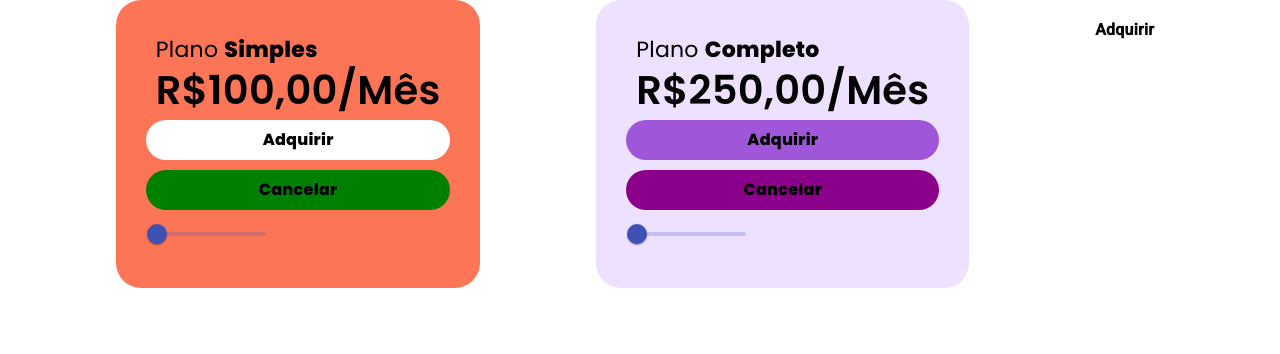
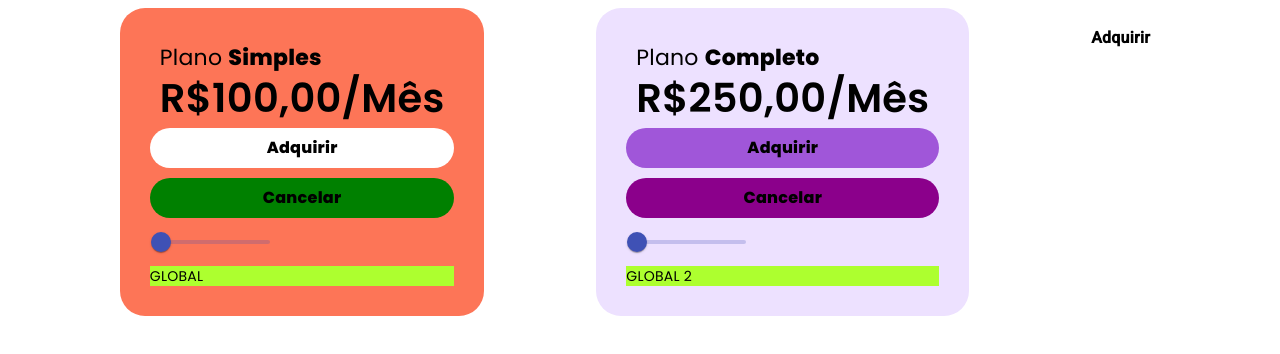
Before and after one commit to brunoolympioferreira/Curso-Angular-v2, an Angular app in the folder Secao_3_Componentes_E_Estilizacoes/projeto-components/: page / in a window 1280 px wide. Shown: the top 354 px of the page. Built offline with nearby package versions, Linux system fonts and the light colour scheme.

Commit message:
S3 - View Encapsulation

```diff
--- a/Secao_3_Componentes_E_Estilizacoes/projeto-components/src/app/card-roxo/card-roxo.component.html
+++ b/Secao_3_Componentes_E_Estilizacoes/projeto-components/src/app/card-roxo/card-roxo.component.html
@@ -7,4 +7,6 @@
     <mat-slider min="1" max="5" step="0.5" value="1.5">
         <input matSliderThumb>
     </mat-slider>
+
+    <div class="global">GLOBAL 2</div>
 </div>
--- a/Secao_3_Componentes_E_Estilizacoes/projeto-components/src/app/card/card.component.html
+++ b/Secao_3_Componentes_E_Estilizacoes/projeto-components/src/app/card/card.component.html
@@ -7,4 +7,6 @@
     <mat-slider min="1" max="5" step="0.5" value="1.5">
         <input matSliderThumb>
     </mat-slider>
+
+    <div class="global">GLOBAL</div>
 </div>
--- a/Secao_3_Componentes_E_Estilizacoes/projeto-components/src/app/card/card.component.scss
+++ b/Secao_3_Componentes_E_Estilizacoes/projeto-components/src/app/card/card.component.scss
@@ -24,3 +24,7 @@
 :host ::ng-deep mat-slider .mdc-slider__track--active_fill {
     border-color: yellowgreen !important;
 }
+
+.global {
+    background-color: greenyellow;
+}
--- a/Secao_3_Componentes_E_Estilizacoes/projeto-components/src/app/card/card.component.ts
+++ b/Secao_3_Componentes_E_Estilizacoes/projeto-components/src/app/card/card.component.ts
@@ -1,4 +1,4 @@
-import { Component } from '@angular/core';
+import { Component, ViewEncapsulation } from '@angular/core';
 
 interface IPlano {
   infos: IInfos;
@@ -12,7 +12,8 @@
 @Component({
   selector: 'app-card',
   templateUrl: './card.component.html',
-  styleUrls: ['./card.component.scss']
+  styleUrls: ['./card.component.scss'],
+  encapsulation: ViewEncapsulation.None
 })
 export class CardComponent {
   plano: IPlano = {
--- a/Secao_3_Componentes_E_Estilizacoes/projeto-components/src/styles.scss
+++ b/Secao_3_Componentes_E_Estilizacoes/projeto-components/src/styles.scss
@@ -1,5 +1,5 @@
 /* You can add global styles to this file, and also import other style files */
-@import "./styles/global_overrides";
+// @import "./styles/global_overrides";
 
-html, body { height: 100%; }
-body { margin: 0; font-family: Roboto, "Helvetica Neue", sans-serif; }
+// html, body { height: 100%; }
+// body { margin: 0; font-family: Roboto, "Helvetica Neue", sans-serif; }
```
